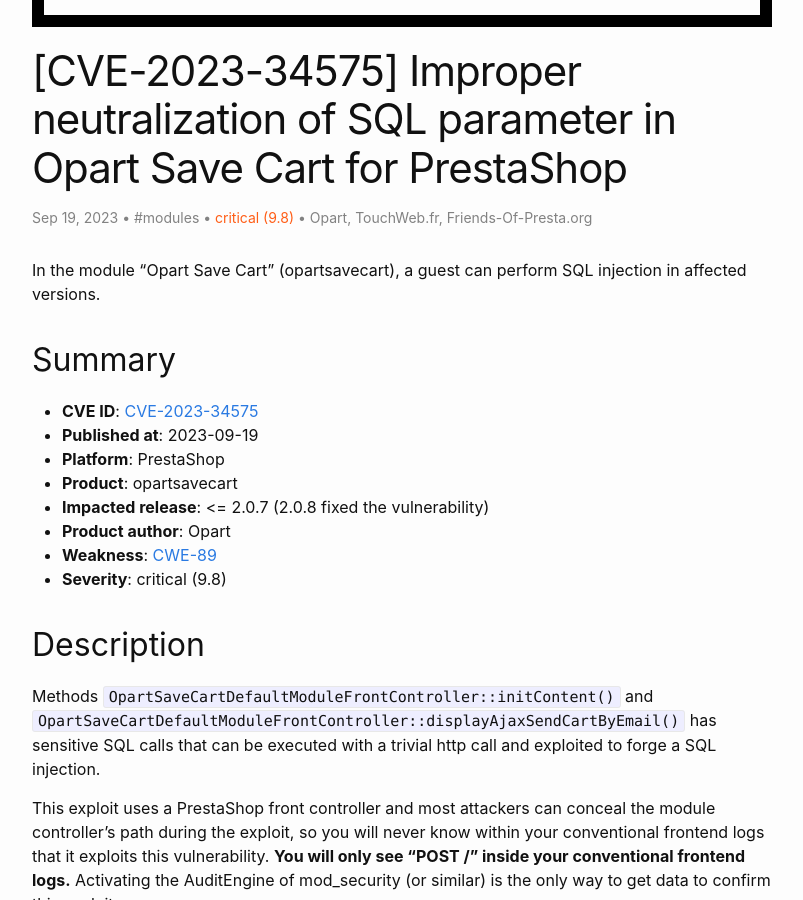
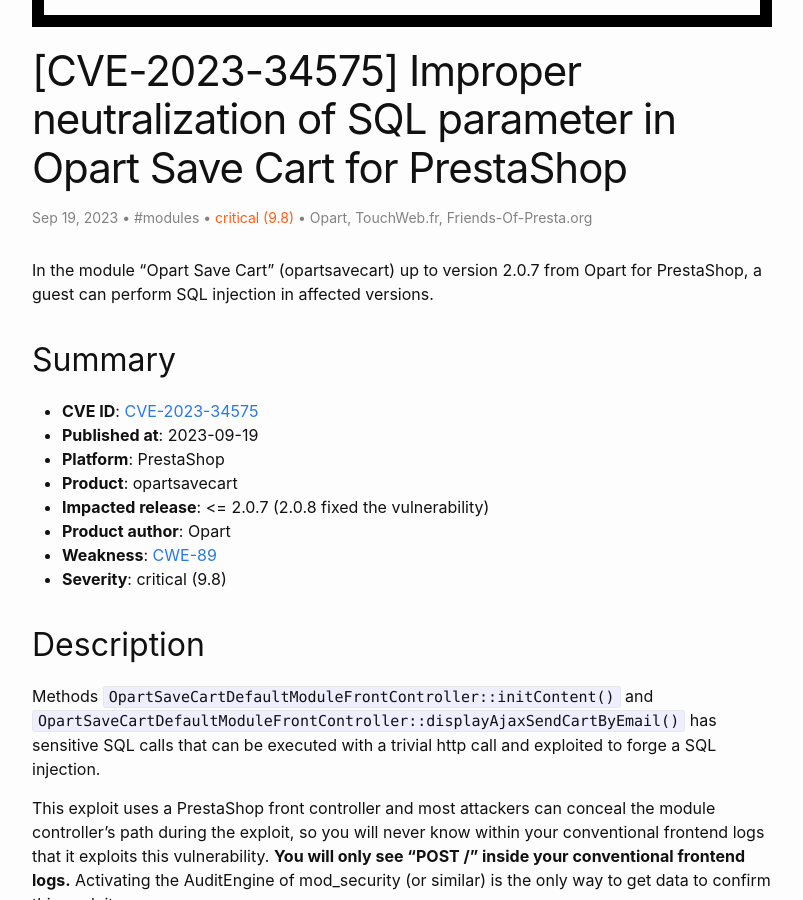
Before and after one commit to friends-of-presta/security-advisories, a Jekyll site: the page built from _posts/2023-09-19-opartsavecart.md, in a window 1280 px wide and 900 px high, scrolled down 557 px. Shown: the whole window, without its empty margins (238-1041 px from the left). Built offline with Jekyll 4.4.1, drawn with Linux system fonts in a browser that asks for light colours; some of the changed text lies outside the part shown.

Commit message:
Update 2023-09-19-opartsavecart.md

```diff
--- a/_posts/2023-09-19-opartsavecart.md
+++ b/_posts/2023-09-19-opartsavecart.md
@@ -10,7 +10,7 @@ meta: "CVE,PrestaShop,opartsavecart"
 severity: "critical (9.8)"
 ---
 
-In the module "Opart Save Cart" (opartsavecart), a guest can perform SQL injection in affected versions.
+In the module "Opart Save Cart" (opartsavecart) up to version 2.0.7 from Opart for PrestaShop, a guest can perform SQL injection in affected versions.
 
 
 ## Summary
```
Also changed, not shown: other parts of _posts/2023-09-19-opartsavecart.md (+1 -0 lines).
